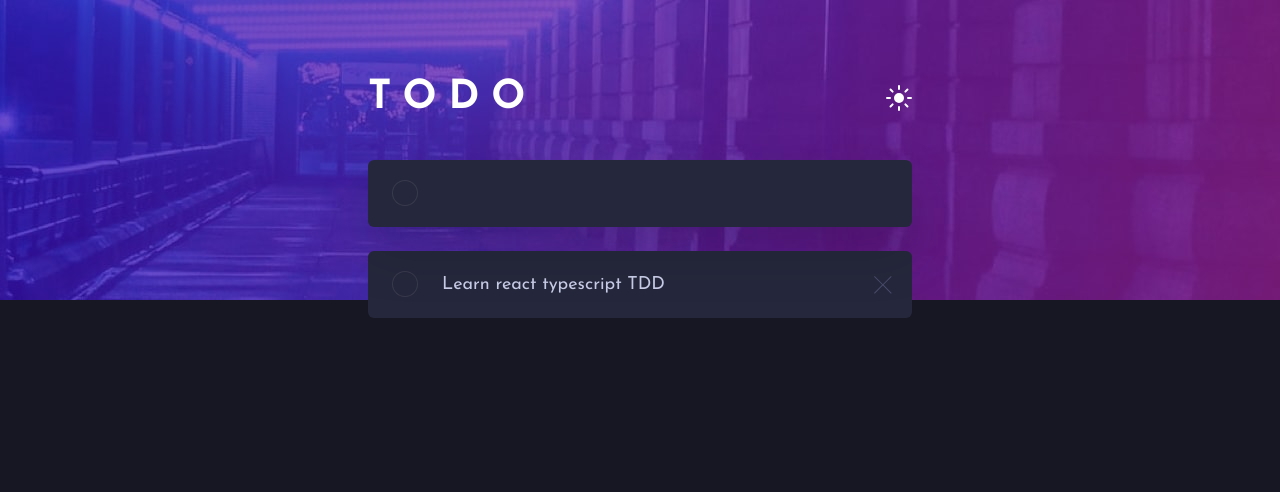
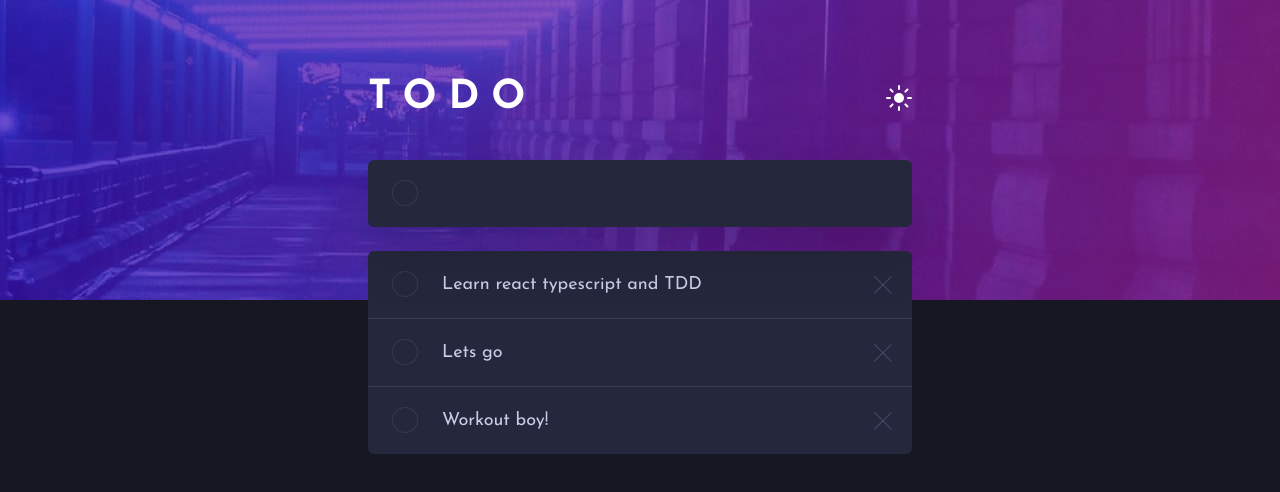
Before and after one commit to Mohamad-Ilham-Ramadhan/todo-app-react-ts, a Next.js app: page / in a window 1280 px wide. Shown: the top 492 px of the page. Built offline with nearby package versions, Linux system fonts and the light colour scheme.

Commit message:
List component

```diff
--- /dev/null
+++ b/components/List.tsx
@@ -0,0 +1,25 @@
+import ButtonCheck from './ButtonCheck';
+
+type Props = {
+  children: string;
+}
+
+export default function List({children} : Props) {
+  return (
+    <li className="flex py-5 pr-5 text-dark-theme-light-grayish-blue border-b last:border-b-0 border-dark-theme-darkest-grayish-blue">
+      <div className="px-6">
+        <ButtonCheck />
+      </div>
+      <div>{children}</div>
+      <button className="flex justify-center items-center ml-auto focus:outline-none">
+        <svg xmlns="http://www.w3.org/2000/svg" width="18" height="18">
+          <path
+            fill="#494C6B"
+            fill-rule="evenodd"
+            d="M16.97 0l.708.707L9.546 8.84l8.132 8.132-.707.707-8.132-8.132-8.132 8.132L0 16.97l8.132-8.132L0 .707.707 0 8.84 8.132 16.971 0z"
+          />
+        </svg>
+      </button>
+    </li>
+  );
+}
--- a/components/TodoList.tsx
+++ b/components/TodoList.tsx
@@ -1,20 +1,14 @@
 import ButtonCheck from './ButtonCheck';
+
+import List from './List';
 
 export default function TodoList() {
 
   return (
     <ul className="bg-dark-theme-very-dark-desaturated-blue rounded-md">
-      <li className="flex py-5 pr-5 text-dark-theme-light-grayish-blue">
-        <div className="px-6">
-          <ButtonCheck />
-        </div>
-        <div>
-          Learn react typescript TDD
-        </div>
-        <button className="flex justify-center items-center ml-auto">
-          <svg xmlns="http://www.w3.org/2000/svg" width="18" height="18"><path fill="#494C6B" fill-rule="evenodd" d="M16.97 0l.708.707L9.546 8.84l8.132 8.132-.707.707-8.132-8.132-8.132 8.132L0 16.97l8.132-8.132L0 .707.707 0 8.84 8.132 16.971 0z"/></svg>
-        </button>
-      </li>
+      <List>Learn react typescript and TDD</List>
+      <List>Lets go</List>
+      <List>Workout boy!</List>
     </ul>
   );
 }
```
